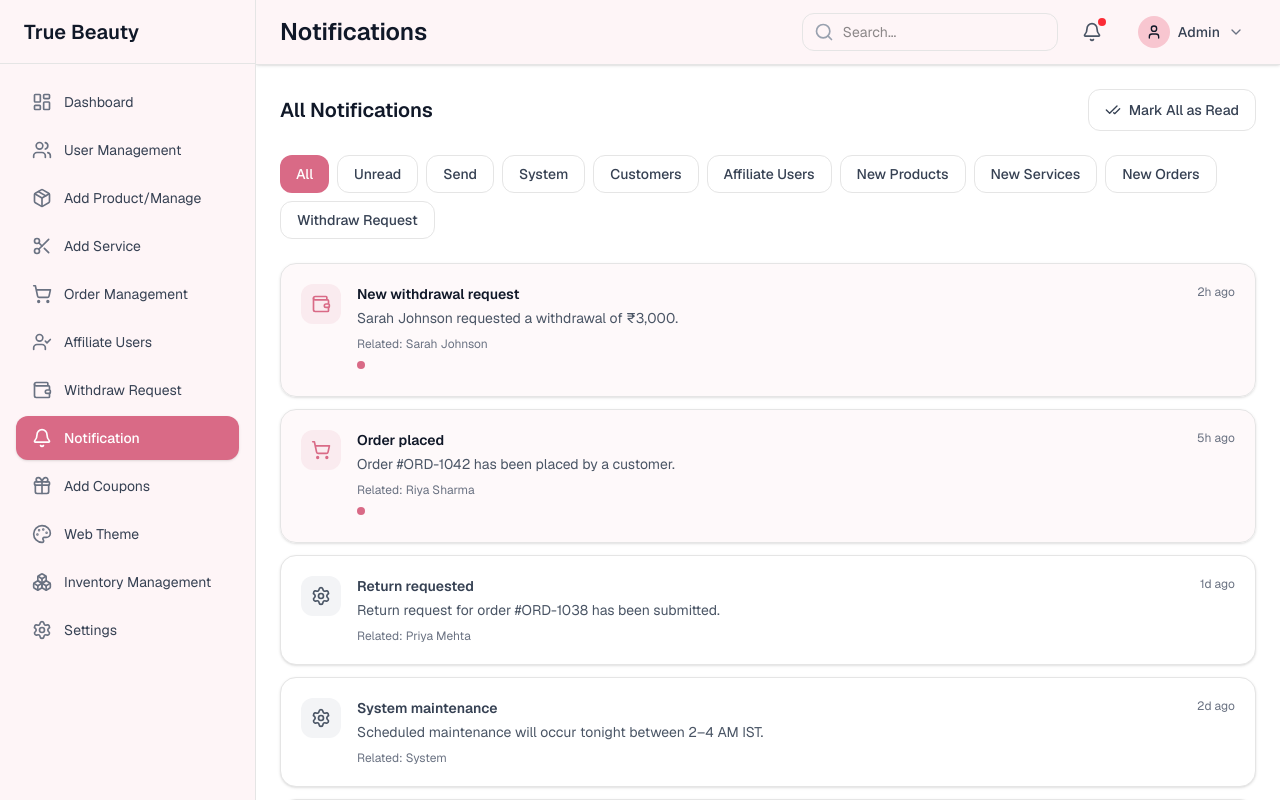
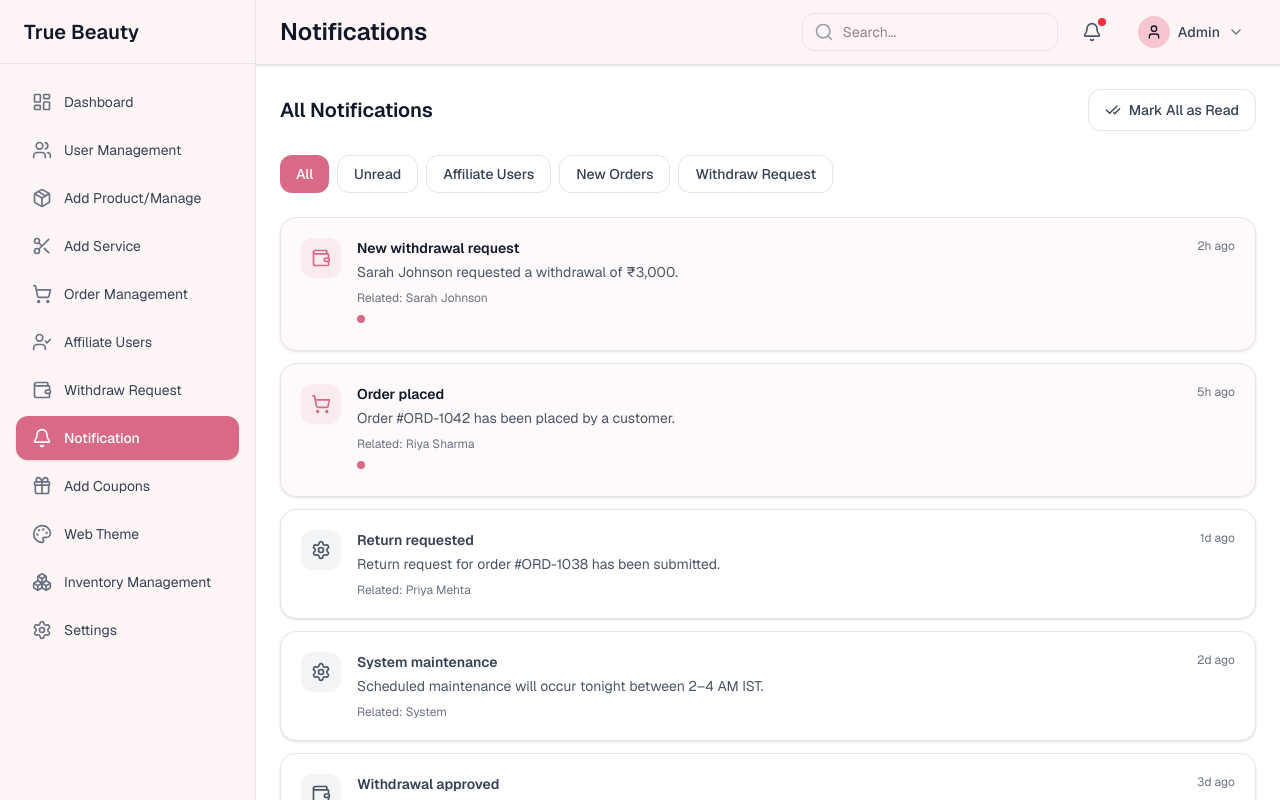
Before and after one commit to ZoyaAnsari19/true-beauty-admin-panel, a Next.js app: page /notifications in a window 1280 px wide. Built offline with nearby package versions, Linux system fonts and the light colour scheme.

Commit message:
Refactor FILTER_OPTIONS in NotificationsPage: Remove unused notification types to streamline filtering options and enhance clarity.

```diff
--- a/app/notifications/page.tsx
+++ b/app/notifications/page.tsx
@@ -48,12 +48,7 @@ type FilterValue = "all" | "unread" | "send" | NotificationCategory;
 const FILTER_OPTIONS: { value: FilterValue; label: string }[] = [
   { value: "all", label: "All" },
   { value: "unread", label: "Unread" },
-  { value: "send", label: "Send" },
-  { value: "system", label: "System" },
-  { value: "customers", label: "Customers" },
   { value: "affiliate_users", label: "Affiliate Users" },
-  { value: "new_products", label: "New Products" },
-  { value: "new_services", label: "New Services" },
   { value: "new_orders", label: "New Orders" },
   { value: "withdraw_request", label: "Withdraw Request" },
 ];
```
